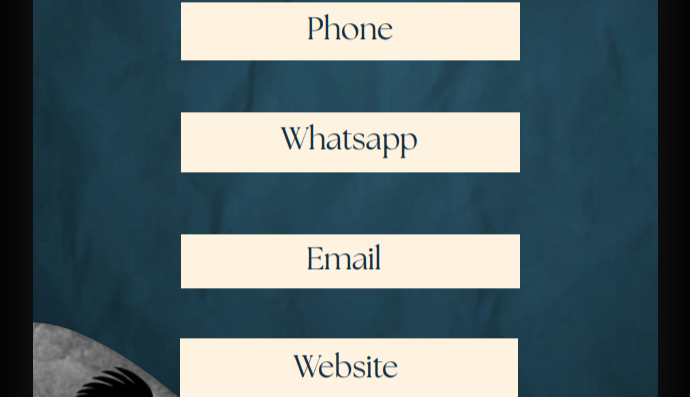
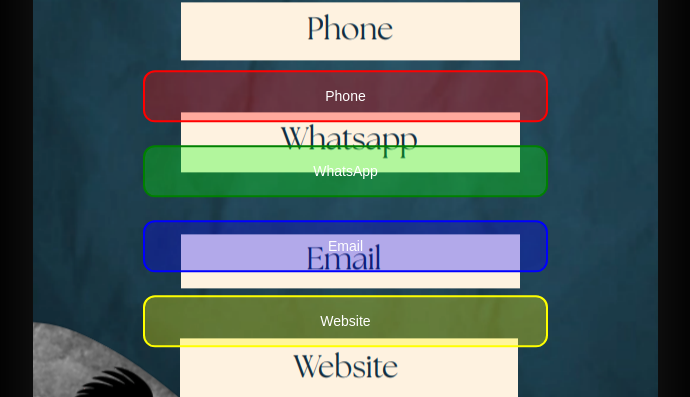
Before and after one commit to Art-Code2025/falcon-card, a plain HTML site: page index.html in a window 1280 px wide. Shown: the part 505-902 px from the top of the page, without its empty margins (295-985 px from the left). Drawn offline with Linux system fonts and the light colour scheme.

```diff
--- a/index.html
+++ b/index.html
@@ -75,37 +75,40 @@
             left: 17.6%;
             right: 17.6%;
             height: 52px;
-            background-color: transparent;
+            background-color: rgba(255, 0, 0, 0.3);
+            border: 2px solid red;
             border-radius: 12px;
             cursor: pointer;
-            transition: all 0.3s ease;
             display: flex;
             justify-content: center;
             align-items: center;
             text-decoration: none;
-            -webkit-tap-highlight-color: transparent;
-            opacity: 0;
-            animation: fadeInScale 0.5s ease-out forwards;
+            font-family: Arial, sans-serif;
+            color: white;
+            font-size: 14px;
         }
 
         .phone-btn {
             top: 51%;
-            animation-delay: 0.3s;
+            background-color: rgba(255, 0, 0, 0.3);
         }
 
         .whatsapp-btn {
             top: 57.8%;
-            animation-delay: 0.5s;
+            background-color: rgba(0, 255, 0, 0.3);
+            border-color: green;
         }
 
         .email-btn {
             top: 64.6%;
-            animation-delay: 0.7s;
+            background-color: rgba(0, 0, 255, 0.3);
+            border-color: blue;
         }
 
         .website-btn {
             top: 71.4%;
-            animation-delay: 0.9s;
+            background-color: rgba(255, 255, 0, 0.3);
+            border-color: yellow;
         }
 
         .button-overlay:hover {
@@ -149,10 +152,10 @@
     <div class="card-container">
         <img src="falcon.png" alt="Business Card" class="card-image">
 
-        <a href="tel:+966500081927" class="button-overlay phone-btn" aria-label="Call us"></a>
-        <a href="https://wa.me/966500081927" class="button-overlay whatsapp-btn" target="_blank" aria-label="Contact on WhatsApp"></a>
-        <a href="mailto:info@falcons-hk.com" class="button-overlay email-btn" aria-label="Send email"></a>
-        <a href="https://www.falcons-hk.com" class="button-overlay website-btn" target="_blank" aria-label="Visit website"></a>
+        <a href="tel:+966500081927" class="button-overlay phone-btn">Phone</a>
+        <a href="https://wa.me/966500081927" class="button-overlay whatsapp-btn">WhatsApp</a>
+        <a href="mailto:caprephe@gmail.com" class="button-overlay email-btn">Email</a>
+        <a href="https://www.falcons-hk.com" class="button-overlay website-btn">Website</a>
     </div>
 </body>
 </html>
```
